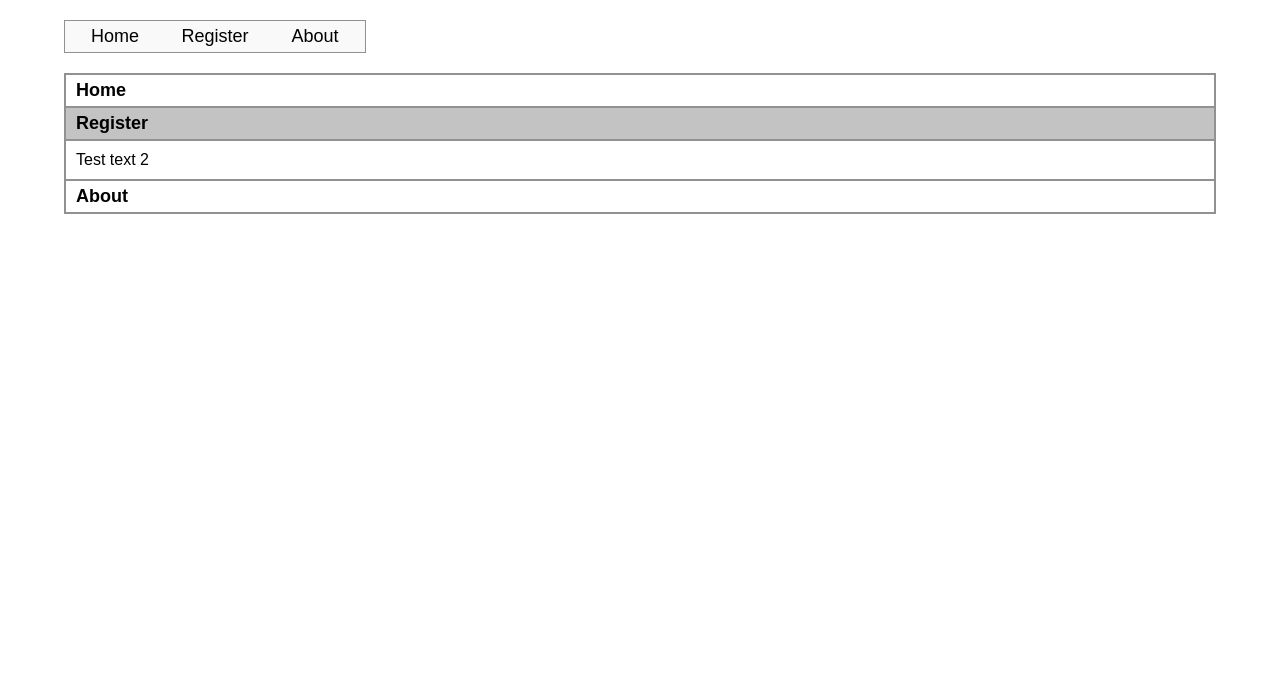
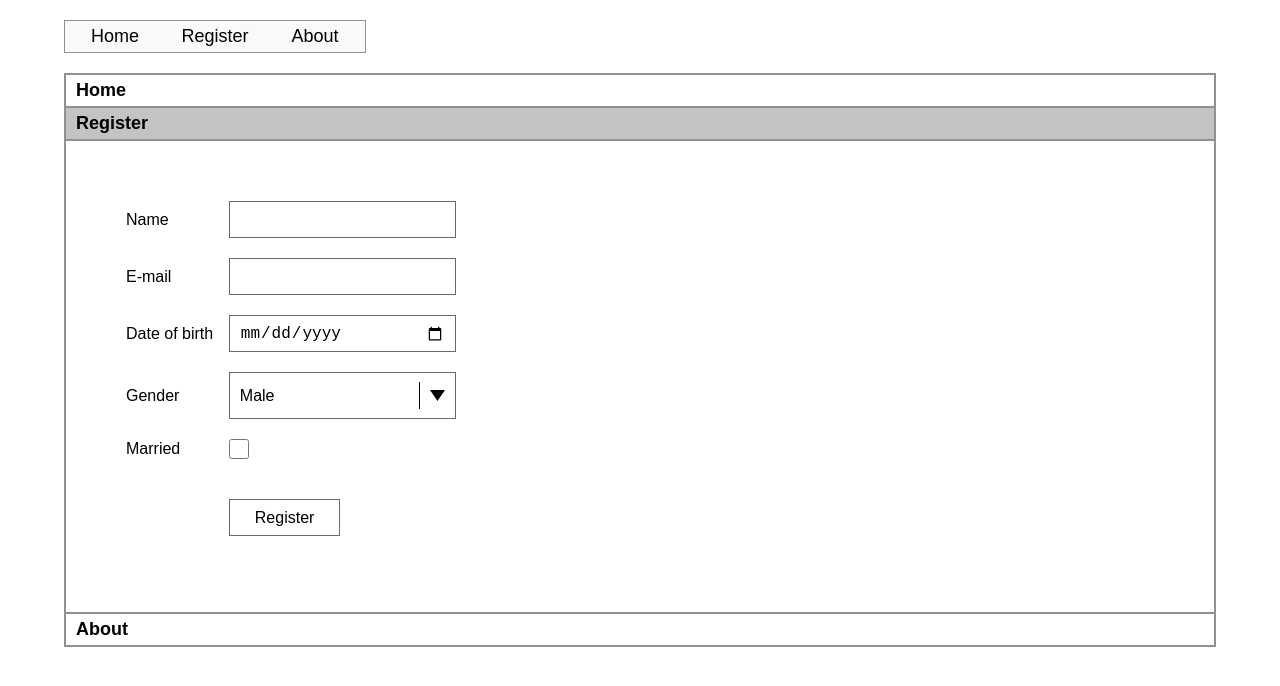
Before and after one commit to TriniTangl/selfEducation, a plain HTML site: page index.html in a window 1280 px wide. Both pictures are taken after a click on the link "Register". Drawn offline with Linux system fonts and the light colour scheme.

Commit message:
Add element to Register tab
Add form, inputs, labels and button
Functionality is missing for now!

```diff
--- a/css/style.css
+++ b/css/style.css
@@ -187,21 +187,101 @@ html, body {
     cursor: pointer;
 }
 
+.form {
+    display: block;
+    padding: 30px 50px;
+    font-size: 16px;
+    color: #000000;
+}
+
+.form-group {
+    margin: 20px 0;
+    display: flex;
+}
+
+.input-label {
+    display: inline-block;
+    width: 10%;
+    margin: auto 0;
+}
+
+.input {
+    display: inline-block;
+    width: 20%;
+    height: 25px;
+    padding: 5px 10px;
+    font-size: 16px;
+    border: 1px solid #696969;
+    outline: none;
+    background: #ffffff;
+    margin: auto 0;
+}
+
+.input:focus {
+    outline: 3px solid #afafaf;
+}
+
+.select {
+    /* Fix width and height select, because input element have 10px and 5px padding's and 1px borders
+       Element select don't calculate this parameters to width and height automatically */
+    width: calc(20% + 20px + 2px);
+    height: calc(25px + 20px + 2px);
+    padding-right: 45px;
+    cursor: pointer;
+    background: #ffffff url(../img/select-arrow.png) no-repeat right;
+    -webkit-appearance: none;
+    -moz-appearance: none;
+    appearance: none;
+}
+
+.checkbox {
+    width: 20px;
+    height: 20px;
+    padding: 0;
+    cursor: pointer;
+    border: none;
+}
+
+.button-form {
+    height: 37px;
+    padding: 5px 25px;
+    font-size: 16px;
+    cursor: pointer;
+    border: 1px solid #696969;
+    outline: none;
+    background: #ffffff;
+    margin: 20px auto auto 10%;
+}
+
+.button-form:hover {
+    background: #ebebeb;
+}
+
+.button-form:active {
+    background: #cdcdcd;
+}
+
+.button-form:focus {
+    outline: 3px solid #afafaf;
+}
+
 .content-column-3 {
+    overflow: hidden;
     padding: 0 5px;
     text-align: justify;
     column-count: 3;
 }
 
 .image-in-text {
+    z-index: 999;
     display: block;
     width: 100%;
     transition: all 1s ease-in;
     transform: none;
     border-radius: 0;
+    box-shadow: none;
     column-span: none;
     filter: none;
-    box-shadow: none;
 }
 
 #image-animation-1:hover {
@@ -213,8 +293,8 @@ html, body {
 
 #image-animation-2:hover {
     transition: all 1s ease-in-out;
+    transform: scaleX(2) translateX(-30%);
     box-shadow: 20px 20px 20px 5px #696969;
-    transform: scaleX(2) translateX(-30%);
 }
 
 @media screen and (min-width: 575px) and (max-width: 992px) {
@@ -226,6 +306,29 @@ html, body {
     .button-left, .button-right {
         width: 30px;
         height: 45px;
+    }
+
+    .form {
+        padding-right: 20px;
+        padding-left: 20px;
+    }
+
+    .input-label {
+        width: 25%;
+    }
+
+    .input {
+        width: 40%;
+    }
+
+    .select {
+        /* Fix width and height select, because input element have 10px and 5px padding's and 1px borders
+           Element select don't calculate this parameters to width and height automatically */
+        width: calc(40% + 20px + 2px);
+    }
+
+    .button-form {
+        margin-left: 25%;
     }
 }
 
@@ -247,4 +350,27 @@ html, body {
     .button-right {
         margin-left: 5px;
     }
+
+    .form {
+        padding-right: 0;
+        padding-left: 0;
+    }
+
+    .input-label {
+        width: 30%;
+    }
+
+    .input {
+        width: 60%;
+    }
+
+    .select {
+        /* Fix width and height select, because input element have 10px and 5px padding's and 1px borders
+           Element select don't calculate this parameters to width and height automatically */
+        width: calc(60% + 20px + 2px);
+    }
+
+    .button-form {
+        margin-left: 30%;
+    }
 }
--- a/index.html
+++ b/index.html
@@ -63,7 +63,38 @@
             <div class="block-header">
                 <h2>Register</h2>
             </div>
-            <div class="block-body">Test text 2</div>
+            <div class="block-body">
+                <form action="" id="register-form" method="post" class="form">
+                    <div class="form-group">
+                        <label class="input-label" for="name">Name</label>
+                        <input class="input" id="name" type="text">
+                    </div>
+                    <div class="form-group">
+                        <label class="input-label" for="email">E-mail</label>
+                        <input class="input" id="email" type="email">
+                    </div>
+                    <div class="form-group">
+                        <label class="input-label" for="dob">Date of birth</label>
+                        <input class="input" id="dob" type="date">
+                    </div>
+                    <div class="form-group">
+                        <label class="input-label" for="gender">Gender</label>
+                        <select class="input select" id="gender" name="">
+                            <option value="0">Male</option>
+                            <option value="1">Female</option>
+                            <option value="2">Other</option>
+                        </select>
+                    </div>
+                    <div class="form-group">
+                        <label class="input-label" for="married">Married</label>
+                        <input class="input checkbox" id="married" type="checkbox">
+                    </div>
+                    <div class="form-group">
+                        <button class="button-form" id="submit-button" type="button">Register</button>
+                    </div>
+                </form>
+                <pre id="result"></pre>
+            </div>
         </div>
         <div class="block" id="about">
             <div class="block-header">
@@ -109,6 +140,6 @@
 <script src="js/navbar.script.js"></script>
 <script src="js/accordion.script.js"></script>
 <script src="js/slider.script.js"></script>
-<script src="js/script.js"></script>
+<script src="js/form.script.js"></script>
 </body>
 </html>
```
Also changed, not shown: img/Arrow-30-512.png (deleted), img/select-arrow.png (added), js/form.script.js (added), js/script.js (deleted).
